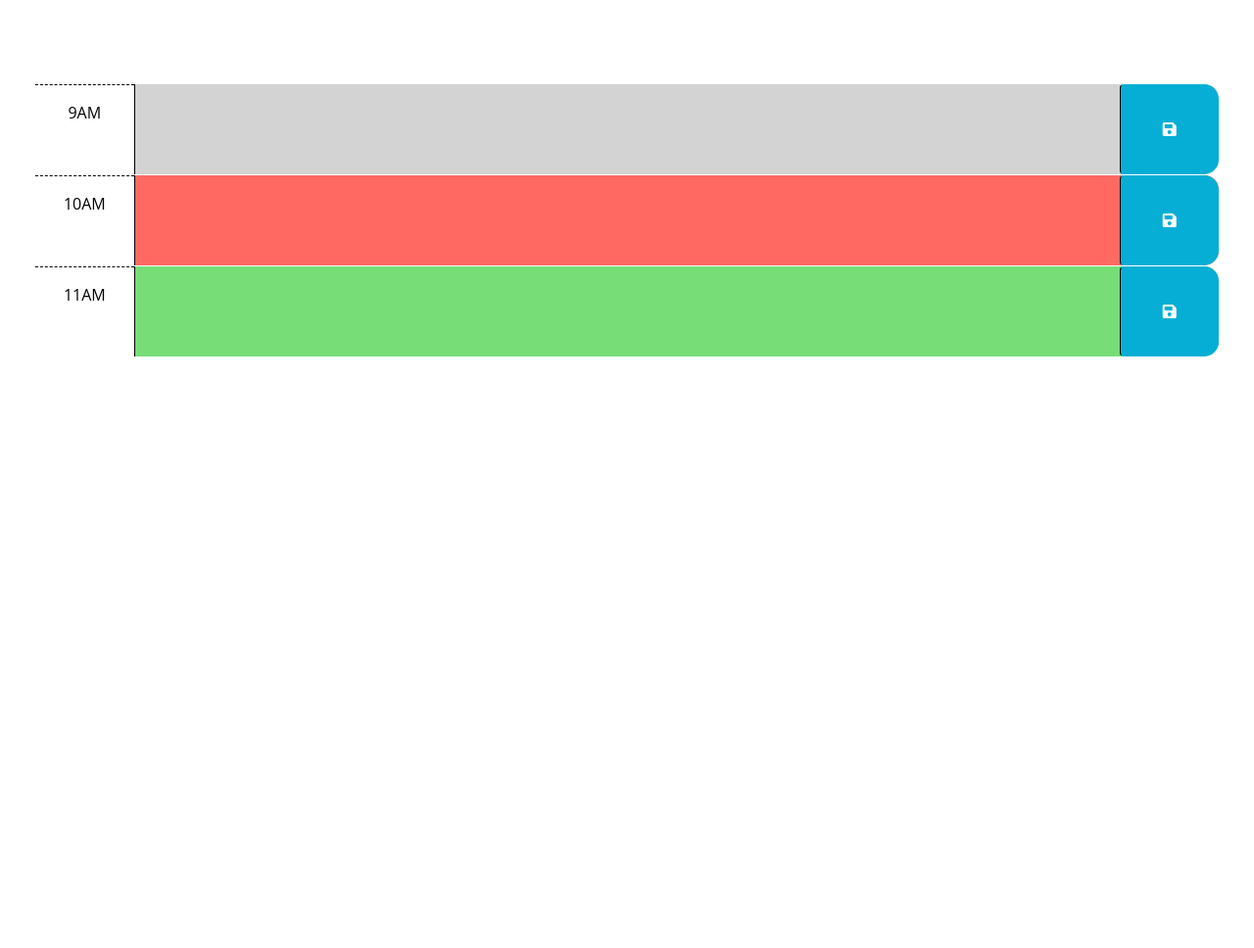
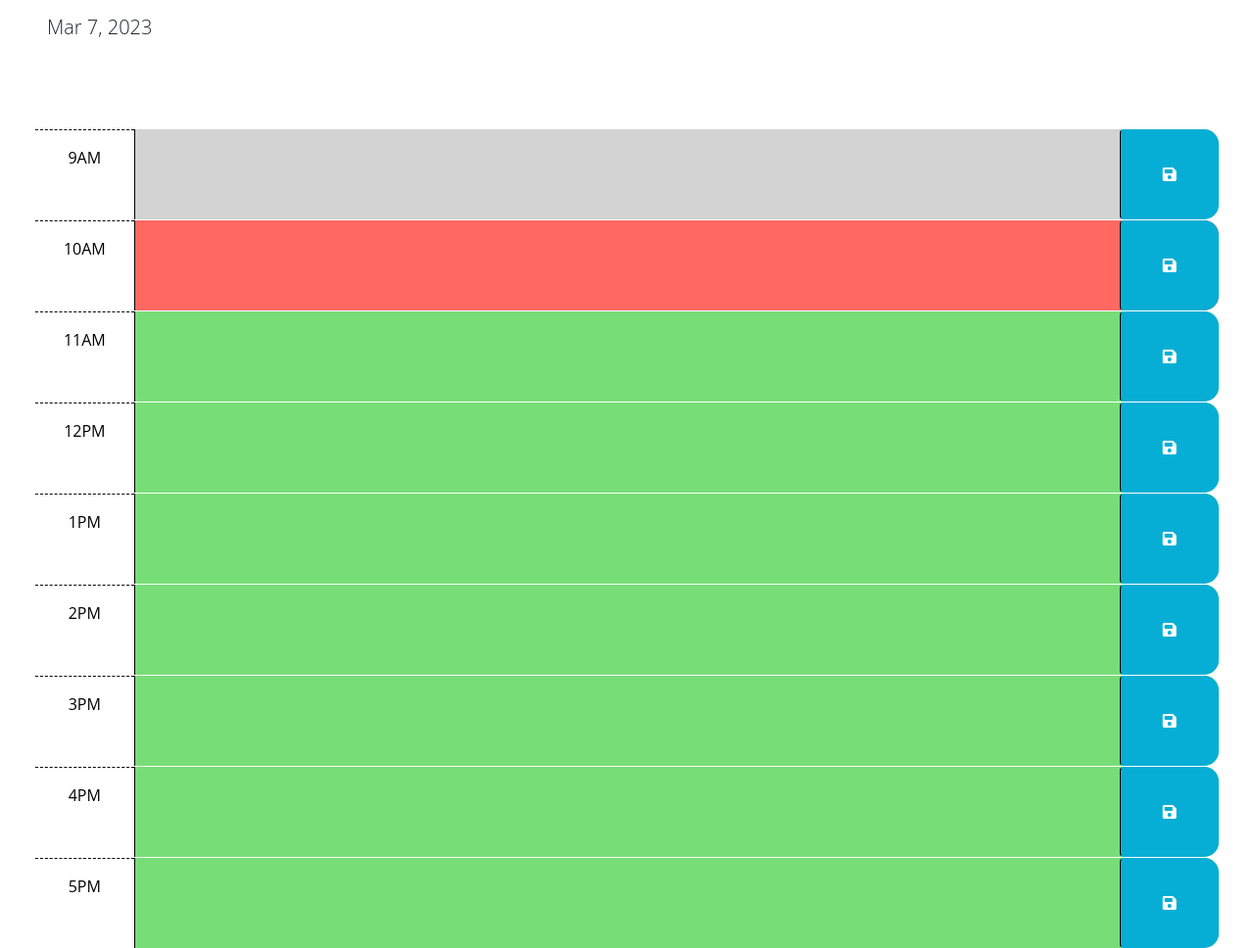
Before and after one commit to Lennylettuce/Calendar-Application, a plain HTML site: page index.html in a window 1280 px wide. Shown: the part 166-1134 px from the top of the page at 98% size. Before the commit the page ends 800 px from the top, so only its background shows below. Drawn offline with nearby package versions, Linux system fonts and the light colour scheme.

Commit message:
worked on js, commented tasks

```diff
--- a/Develop/script.js
+++ b/Develop/script.js
@@ -2,22 +2,79 @@
 // the code isn't run until the browser has finished rendering all the elements
 // in the html.
 $(function () {
+
+  // TODO: Add code to display the current date in the header of the page.(DONE)
+  var today = dayjs();
+  $("#currentDay").text(today.format("MMM D, YYYY"));
+
+  // TODO: Add code to get any user input that was saved in localStorage and set
+  // the values of the corresponding textarea elements. HINT: How can the id
+  // attribute of each time-block be used to do this?
+  renderText();
+
+  var text = $('#text');
+  var saveBtn = $('#save-text');
+
+
+  function renderText(){
+    var text = localStorage.getItem('text');
+
+    text.textContent = text;
+  }
+
   // TODO: Add a listener for click events on the save button. This code should
   // use the id in the containing time-block as a key to save the user input in
   // local storage. HINT: What does `this` reference in the click listener
   // function? How can DOM traversal be used to get the "hour-x" id of the
   // time-block containing the button that was clicked? How might the id be
   // useful when saving the description in local storage?
-  //
+
+
+  saveBtn.addEventListener('click', function(event) {
+    event.preventDefault();
+
+    var text = document.querySelector('#text').ariaValueMax;
+
+    if (text === "") {
+      alert('please enter event');
+    } else {
+      localStorage.setItem('text', text);
+      renderText();
+    }
+    });
+
+
+
+
+
+
   // TODO: Add code to apply the past, present, or future class to each time
   // block by comparing the id to the current hour. HINTS: How can the id
   // attribute of each time-block be used to conditionally add or remove the
   // past, present, and future classes? How can Day.js be used to get the
   // current hour in 24-hour time?
   //
-  // TODO: Add code to get any user input that was saved in localStorage and set
-  // the values of the corresponding textarea elements. HINT: How can the id
-  // attribute of each time-block be used to do this?
-  //
-  // TODO: Add code to display the current date in the header of the page.
+
+
+
+
+
+
+
+
+
 });
+
+//GIVEN I am using a daily planner to create a schedule
+//WHEN I open the planner
+//THEN the current day is displayed at the top of the calendar(DONE)
+//WHEN I scroll down
+//THEN I am presented with time blocks for standard business hours(DONE)
+//WHEN I view the time blocks for that day
+//THEN each time block is color-coded to indicate whether it is in the past, present, or future()
+//WHEN I click into a time block
+//THEN I can enter an event(DONE)
+//WHEN I click the save button for that time block
+//THEN the text for that event is saved in local storage(working on)
+//WHEN I refresh the page
+//THEN the saved events persist ()
--- a/index.html
+++ b/index.html
@@ -44,8 +44,8 @@
       <!-- Example of a past time block. The "past" class adds a gray background color. -->
       <div id="hour-9" class="row time-block past">
         <div class="col-2 col-md-1 hour text-center py-3">9AM</div>
-        <textarea class="col-8 col-md-10 description" rows="3"> </textarea>
-        <button class="btn saveBtn col-2 col-md-1" aria-label="save">
+        <textarea id = "text" class="col-8 col-md-10 description" rows="3"> </textarea>
+        <button id = "save-text" class="btn saveBtn col-2 col-md-1" aria-label="save">
           <i class="fas fa-save" aria-hidden="true"></i>
         </button>
       </div>
@@ -53,8 +53,8 @@
       <!-- Example of a present time block. The "present" class adds a red background color. -->
       <div id="hour-10" class="row time-block present">
         <div class="col-2 col-md-1 hour text-center py-3">10AM</div>
-        <textarea class="col-8 col-md-10 description" rows="3"> </textarea>
-        <button class="btn saveBtn col-2 col-md-1" aria-label="save">
+        <textarea id = "text" class="col-8 col-md-10 description" rows="3"> </textarea>
+        <button id = "save-text" class="btn saveBtn col-2 col-md-1" aria-label="save">
           <i class="fas fa-save" aria-hidden="true"></i>
         </button>
       </div>
@@ -62,11 +62,60 @@
       <!-- Example of a future time block. The "future" class adds a green background color. -->
       <div id="hour-11" class="row time-block future">
         <div class="col-2 col-md-1 hour text-center py-3">11AM</div>
-        <textarea class="col-8 col-md-10 description" rows="3"> </textarea>
-        <button class="btn saveBtn col-2 col-md-1" aria-label="save">
+        <textarea id = "text" class="col-8 col-md-10 description" rows="3"> </textarea>
+        <button id = "save-text" class="btn saveBtn col-2 col-md-1" aria-label="save">
           <i class="fas fa-save" aria-hidden="true"></i>
         </button>
       </div>
+
+      <div id="hour-12" class="row time-block future">
+        <div class="col-2 col-md-1 hour text-center py-3">12PM</div>
+        <textarea id = "text" class="col-8 col-md-10 description" rows="3"> </textarea>
+        <button id = "save-text" class="btn saveBtn col-2 col-md-1" aria-label="save">
+          <i class="fas fa-save" aria-hidden="true"></i>
+        </button>
+      </div>
+
+      <div id="hour-1" class="row time-block future">
+        <div class="col-2 col-md-1 hour text-center py-3">1PM</div>
+        <textarea id = "text" class="col-8 col-md-10 description" rows="3"> </textarea>
+        <button id = "save-text" class="btn saveBtn col-2 col-md-1" aria-label="save">
+          <i class="fas fa-save" aria-hidden="true"></i>
+        </button>
+      </div>
+
+      <div id="hour-2" class="row time-block future">
+        <div class="col-2 col-md-1 hour text-center py-3">2PM</div>
+        <textarea id = "text" class="col-8 col-md-10 description" rows="3"> </textarea>
+        <button id = "save-text" class="btn saveBtn col-2 col-md-1" aria-label="save">
+          <i class="fas fa-save" aria-hidden="true"></i>
+        </button>
+      </div>
+
+      <div id="hour-3" class="row time-block future">
+        <div class="col-2 col-md-1 hour text-center py-3">3PM</div>
+        <textarea id = "text" class="col-8 col-md-10 description" rows="3"> </textarea>
+        <button id = "save-text" class="btn saveBtn col-2 col-md-1" aria-label="save">
+          <i class="fas fa-save" aria-hidden="true"></i>
+        </button>
+      </div>
+
+      <div id="hour-4" class="row time-block future">
+        <div class="col-2 col-md-1 hour text-center py-3">4PM</div>
+        <textarea id = "text" class="col-8 col-md-10 description" rows="3"> </textarea>
+        <button id = "save-text" class="btn saveBtn col-2 col-md-1" aria-label="save">
+          <i class="fas fa-save" aria-hidden="true"></i>
+        </button>
+      </div>
+
+      <div id="hour-5" class="row time-block future">
+        <div class="col-2 col-md-1 hour text-center py-3">5PM</div>
+        <textarea id = "text" class="col-8 col-md-10 description" rows="3"> </textarea>
+        <button id = "save-text" class="btn saveBtn col-2 col-md-1" aria-label="save">
+          <i class="fas fa-save" aria-hidden="true"></i>
+        </button>
+      </div>
+
     </div>
 
     <script src="https://cdnjs.cloudflare.com/ajax/libs/jquery/3.2.1/jquery.min.js"></script>
```
